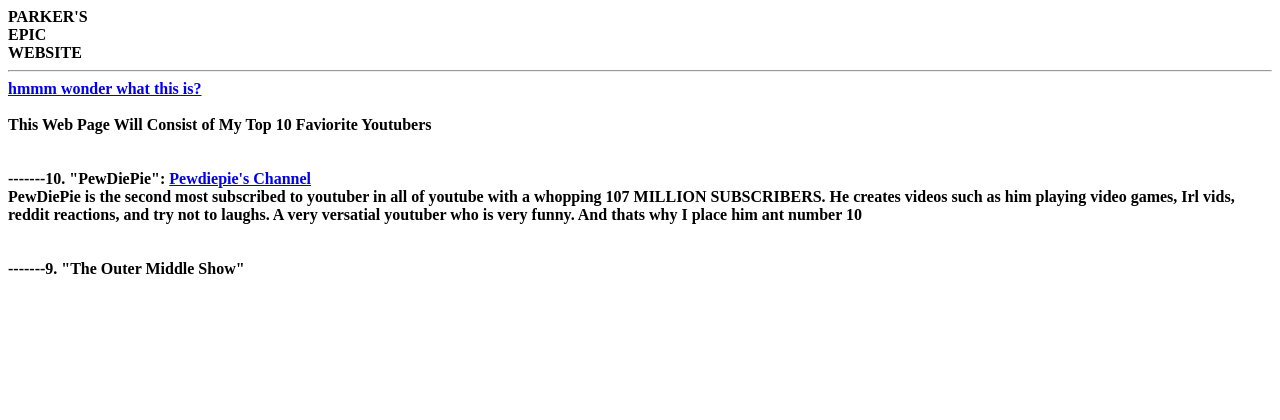
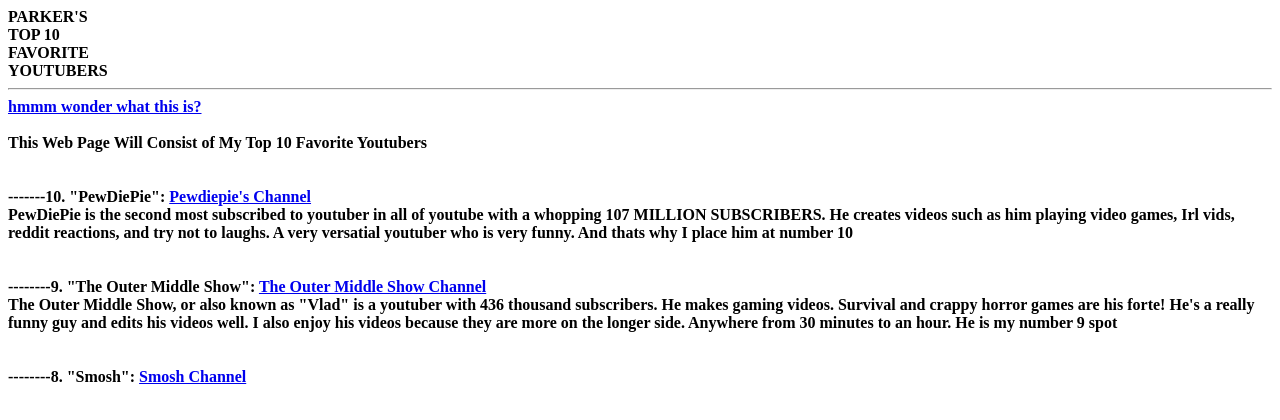
Before and after one commit to parker-byrnes/Web-Design, a plain HTML site: page MYFIRSTWEBPAGE.html in a window 1280 px wide. Drawn offline with Linux system fonts and the light colour scheme.

Commit message:
Update MYFIRSTWEBPAGE.html

```diff
--- a/MYFIRSTWEBPAGE.html
+++ b/MYFIRSTWEBPAGE.html
@@ -5,20 +5,27 @@
 </style>
 </head>
 <body>
-<Strong>PARKER'S<br>EPIC<br>WEBSITE<hr>
+<Strong>PARKER'S<br>TOP 10<br>FAVORITE<BR>YOUTUBERS<hr>
 </body><a href="https://www.youtube.com/watch?v=dQw4w9WgXcQ"> hmmm wonder what this is? </a>
 <br>
 <br>
-This Web Page Will Consist of My Top 10 Faviorite Youtubers
+This Web Page Will Consist of My Top 10 Favorite Youtubers
 <br>
 <br>
 <br>
 -------10. "PewDiePie":
 <a href="https://www.youtube.com/user/PewDiePie"> Pewdiepie's Channel </a>
 <br>
-PewDiePie is the second most subscribed to youtuber in all of youtube with a whopping 107 MILLION SUBSCRIBERS. He creates videos such as him playing video games, Irl vids, reddit reactions, and try not to laughs. A very versatial youtuber who is very funny. And thats why I place him ant number 10
+PewDiePie is the second most subscribed to youtuber in all of youtube with a whopping 107 MILLION SUBSCRIBERS. He creates videos such as him playing video games, Irl vids, reddit reactions, and try not to laughs. A very versatial youtuber who is very funny. And thats why I place him at number 10
 <br>
 <br>
 <br>
--------9. "The Outer Middle Show"
+--------9. "The Outer Middle Show": <a href="https://www.youtube.com/channel/UCoAxtiY4NrFBMdsvYFI_B3A"> The Outer Middle Show Channel </a>
+<br>
+The Outer Middle Show, or also known as "Vlad" is a youtuber with 436 thousand subscribers. He makes gaming videos. Survival and crappy horror games are his forte! He's a really funny guy and edits his videos well. I also enjoy his videos because they are more on the longer side. Anywhere from 30 minutes to an hour. He is my number 9 spot
+<br>
+<br>
+<br>
+--------8. "Smosh": <a href="https://www.youtube.com/user/smosh"> Smosh Channel </a>
+
 </html>
```
